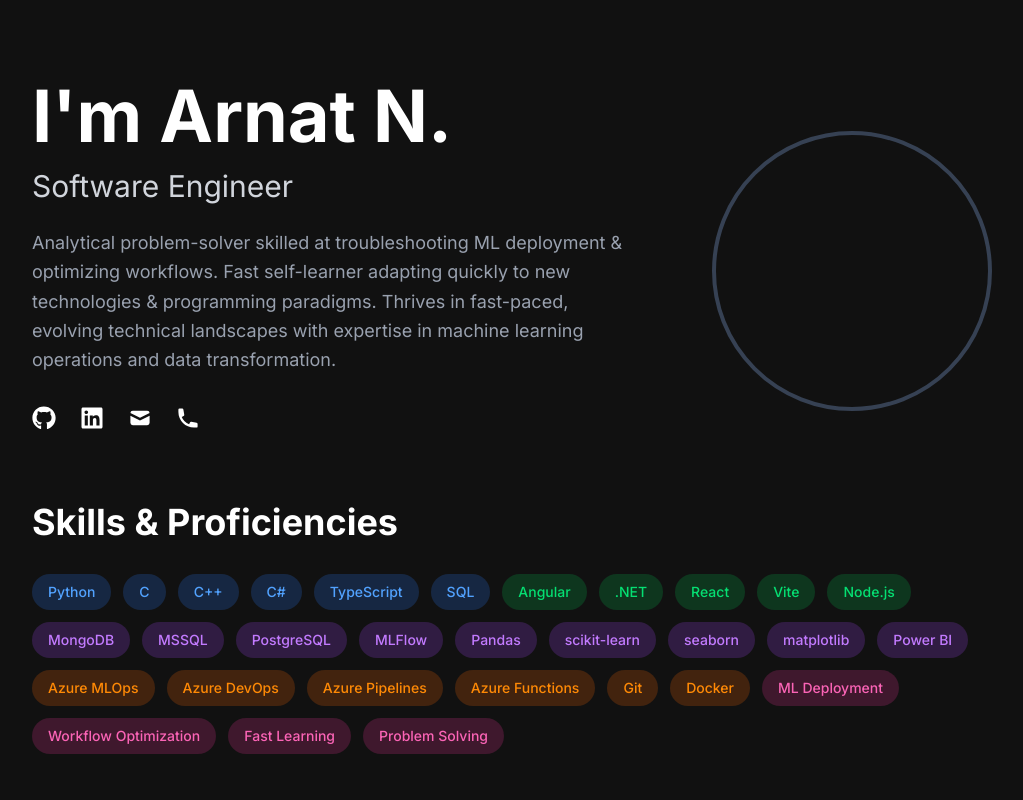
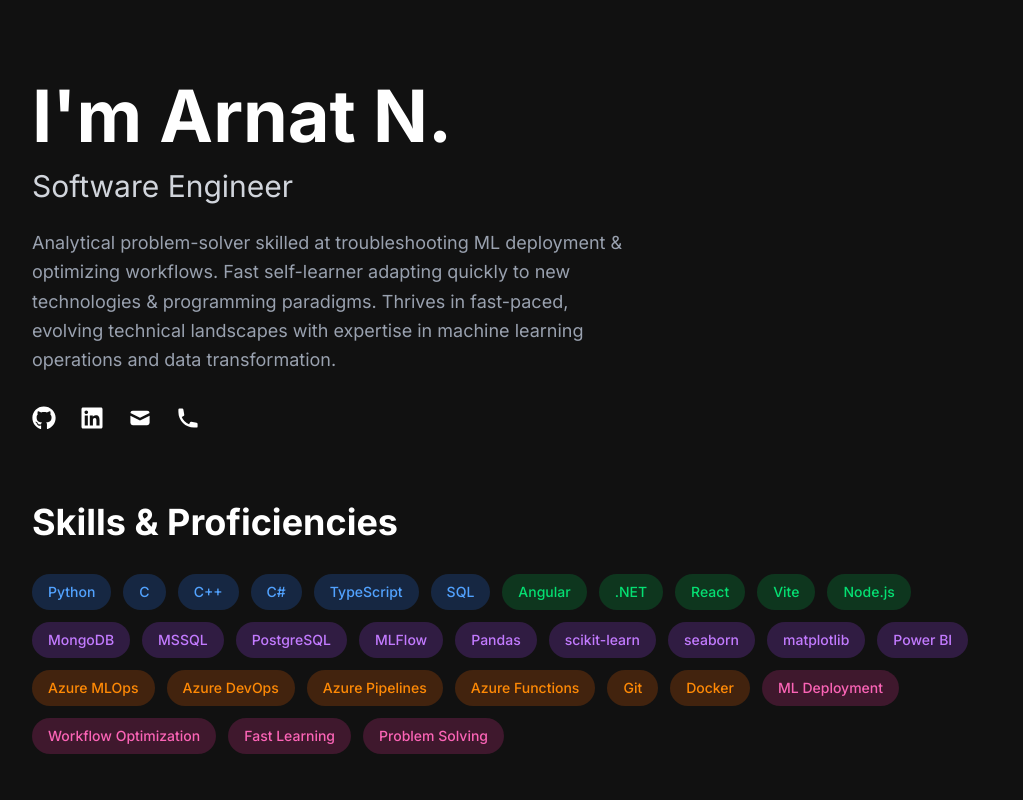
Before and after one commit to gxtnewfolder/portfolio, a Next.js app: page / in a window 1280 px wide. Shown: the top 800 px of the page, without its empty margins (128-1151 px from the left). Built offline with nearby package versions, Linux system fonts and the light colour scheme.

Commit message:
Commented out profile image section in Home component

```diff
--- a/app/components/Home.tsx
+++ b/app/components/Home.tsx
@@ -79,20 +79,20 @@
           </motion.p> */}
         </motion.div>
 
-        <motion.div
+        {/* <motion.div
           initial={{ opacity: 0, x: 20 }}
           animate={{ opacity: 1, x: 0 }}
           transition={{ duration: 0.5, delay: 0.6 }}
           className="relative w-[280px] h-[280px] rounded-full overflow-hidden border-4 border-gray-700"
         >
-          {/* <Image
+          <Image
             src="/profile.jpg"
             alt="Profile picture"
             fill
             className="object-cover"
             priority
-          /> */}
-        </motion.div>
+          />
+        </motion.div> */}
       </div>
     </section>
   );
```
